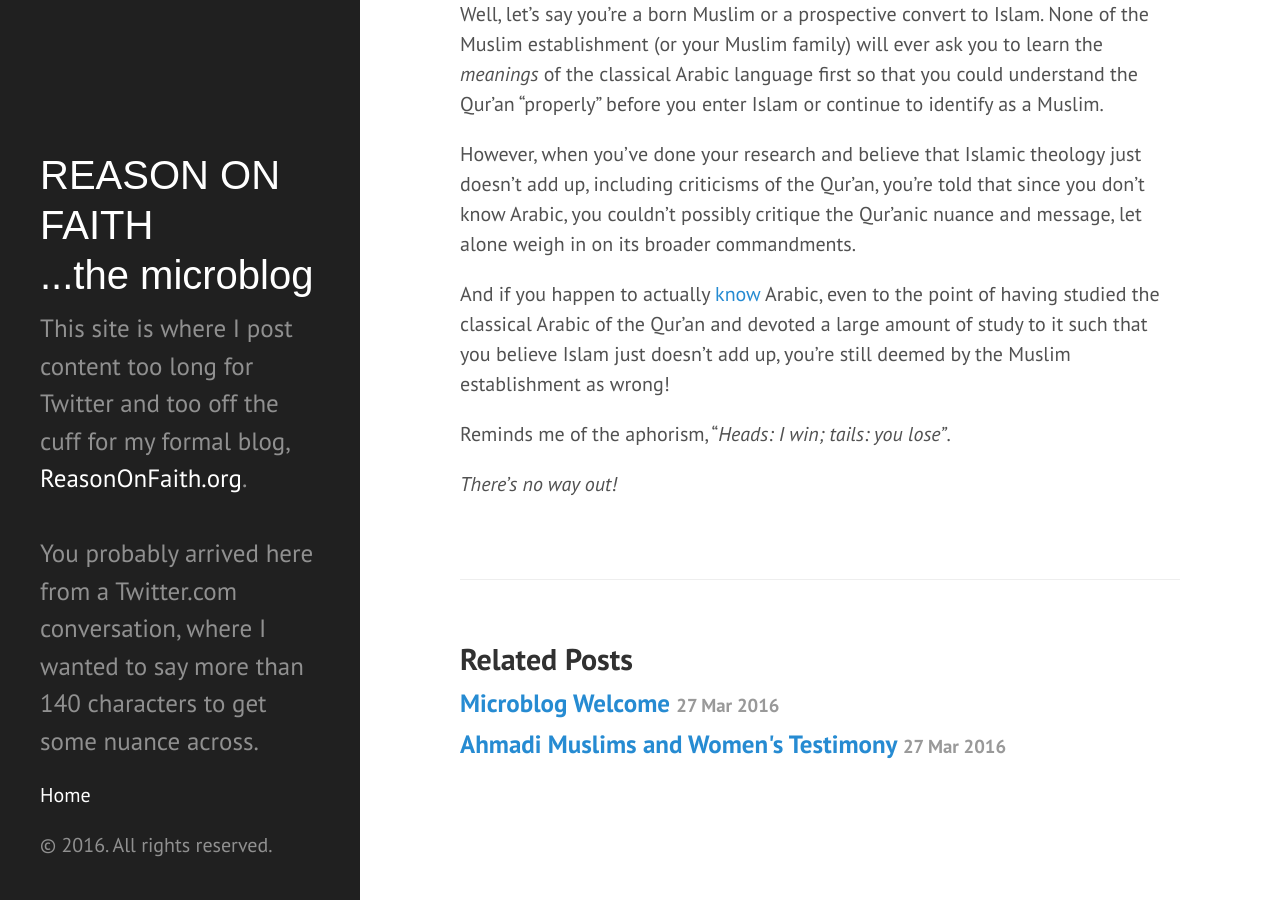
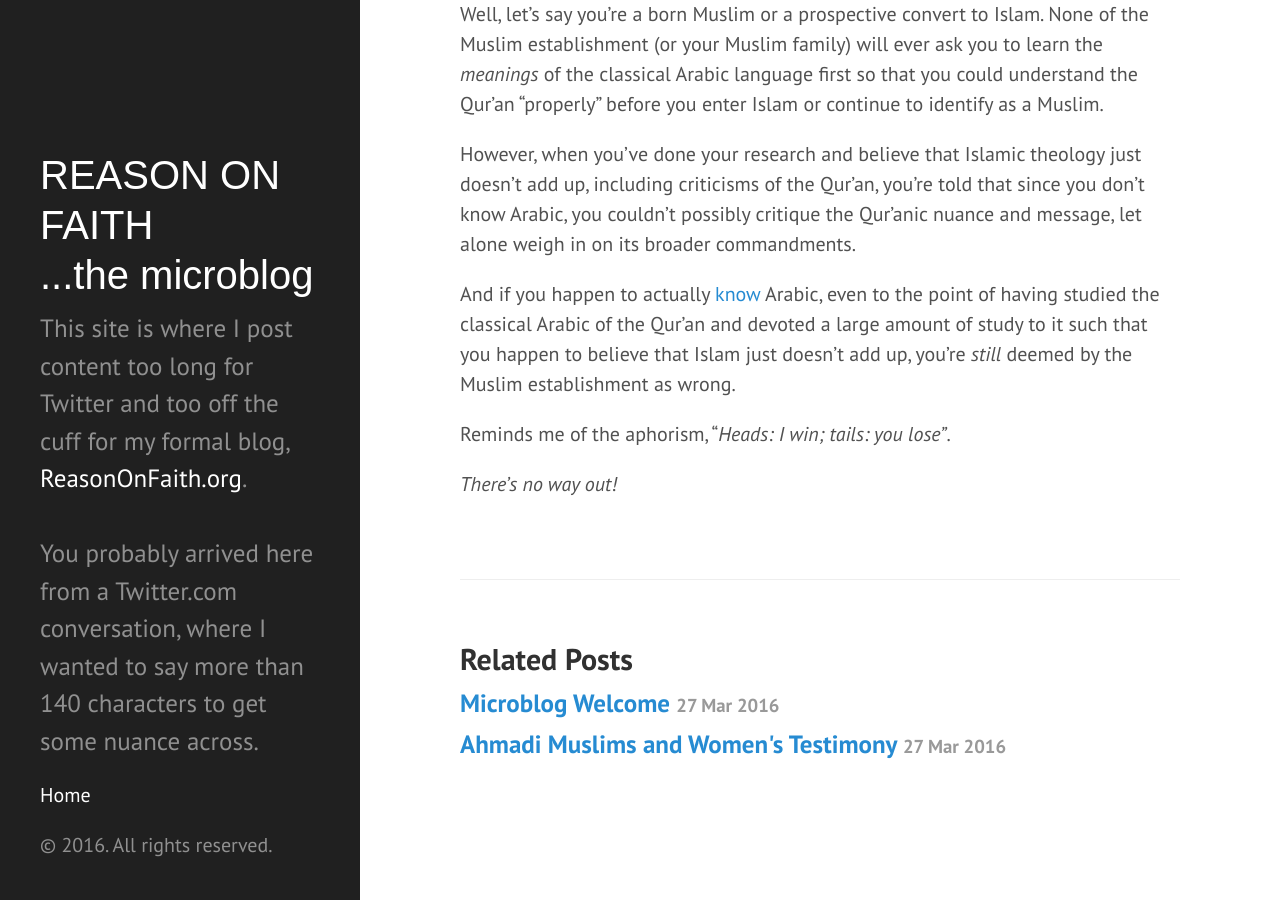
Before and after one commit to ReasonOnFaith/ReasonOnFaith.github.io, a Jekyll site: the page built from _posts/2016-03-28-understanding-arabic-to-understand-islam.markdown, in a window 1280 px wide and 900 px high, scrolled down 537 px. Built offline with Jekyll 4.4.1, drawn with Linux system fonts in a browser that asks for light colours.

Commit message:
Post update: Understanding Arabic to Understand Islam

```diff
--- a/_posts/2016-03-28-understanding-arabic-to-understand-islam.markdown
+++ b/_posts/2016-03-28-understanding-arabic-to-understand-islam.markdown
@@ -16,7 +16,7 @@ Well, let's say you're a born Muslim or a prospective convert to Islam. None of
 
 However, when you've done your research and believe that Islamic theology just doesn't add up, including criticisms of the Qur'an, you're told that since you don't know Arabic, you couldn't possibly critique the Qur'anic nuance and message, let alone weigh in on its broader commandments.
 
-And if you happen to actually [know](https://www.academia.edu/21461211/_My_Ordeal_with_the_Quran_and_God_in_the_Quran._By_Abbas_Abdul_Noor) Arabic, even to the point of having studied the classical Arabic of the Qur'an and devoted a large amount of study to it such that you believe Islam just doesn't add up, you're still deemed by the Muslim establishment as wrong!
+And if you happen to actually [know](https://www.academia.edu/21461211/_My_Ordeal_with_the_Quran_and_God_in_the_Quran._By_Abbas_Abdul_Noor) Arabic, even to the point of having studied the classical Arabic of the Qur'an and devoted a large amount of study to it such that you happen to believe that Islam just doesn't add up, you're _still_ deemed by the Muslim establishment as wrong.
 
 Reminds me of the aphorism, "_Heads: I win; tails: you lose"_.
 
```
